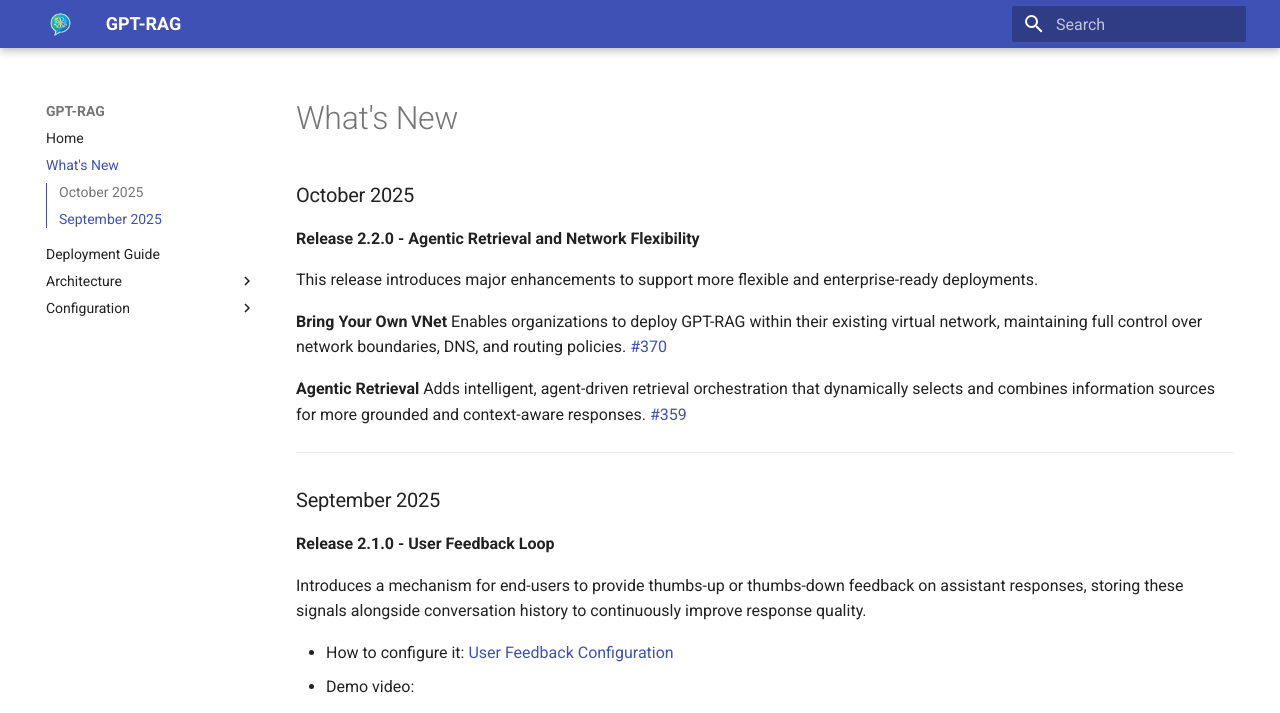
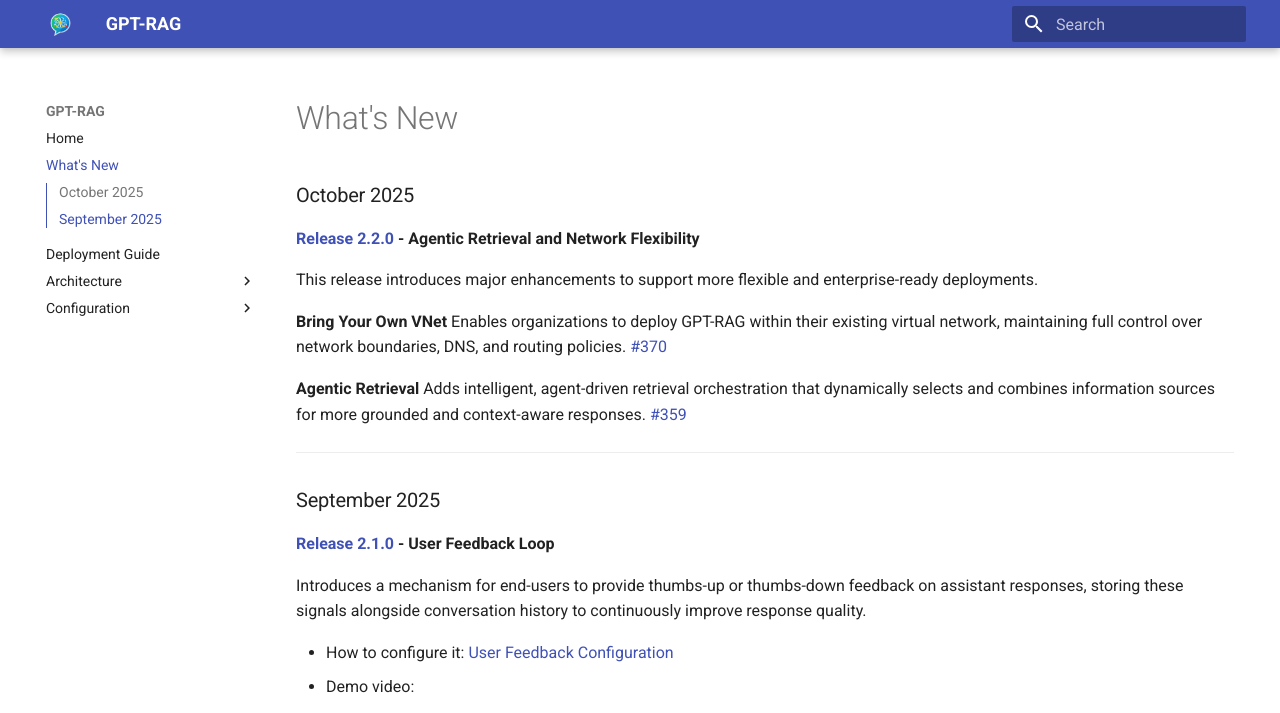
Before and after one commit to Azure/GPT-RAG, an MkDocs documentation site: the page built from docs/whatisnew.md, in a window 1280 px wide and 1297 px high. Shown: the top 713 px of the window. Built offline with MkDocs 1.6.1 and Material for MkDocs 9.7.7, drawn with Linux system fonts in a browser that asks for light colours; some of the changed lines change nothing that is shown; grey boxes are pictures that could not be loaded.

Commit message:
documentation

```diff
--- a/docs/whatisnew.md
+++ b/docs/whatisnew.md
@@ -1,6 +1,6 @@
 ### October 2025
 
-**Release 2.2.0 - Agentic Retrieval and Network Flexibility**
+**[Release 2.2.0](https://github.com/Azure/GPT-RAG/tree/v2.2.1) - Agentic Retrieval and Network Flexibility**
 
 This release introduces major enhancements to support more flexible and enterprise-ready deployments.
 
@@ -16,7 +16,7 @@
 
 ### September 2025
 
-**Release 2.1.0 - User Feedback Loop**
+**[Release 2.1.0](https://github.com/Azure/GPT-RAG/tree/v2.1.2) - User Feedback Loop**
 
 Introduces a mechanism for end-users to provide thumbs-up or thumbs-down feedback on assistant responses, storing these signals alongside conversation history to continuously improve response quality.
 
```
